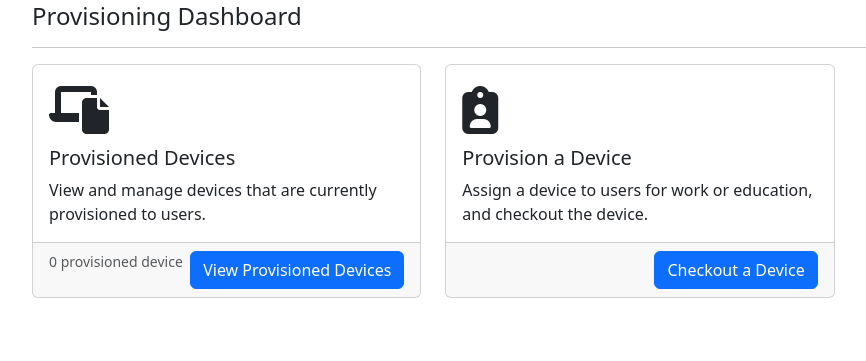
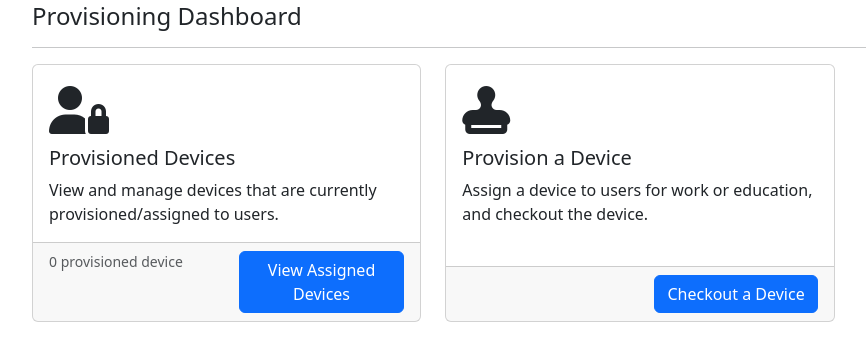
Before and after one commit to ravendinata/JACITA-Kanri, a Flask app: page /provisioning_dashboard in a window 1280 px wide. Shown: the part 80-441 px from the top of the page, without its empty margins (0-866 px from the left). Run offline with Flask 3, Linux system fonts and the light colour scheme; data that the repository does not hold is empty; parts of the project's set-up code (start-up, migrations or seed data) failed here and were passed over; some libraries are stand-ins or nearby versions.

Commit message:
UI tweaks
- Replaced icons
- Tweaked card descriptions
- Add grid layout to footer with counter

```diff
--- a/templates/provisioning_dashboard.html
+++ b/templates/provisioning_dashboard.html
@@ -16,20 +16,26 @@
     <div class="col-md-4">
         <div class="card h-100">
             <div class="card-body">
-                <h1 class="display-5"><i class="fa-solid fa-laptop-file"></i></h1>
+                <h1 class="display-5"><i class="fa-solid fa-user-lock"></i></h1>
                 <h5 class="card-title">Provisioned Devices</h5>
-                <p class="card-text">View and manage devices that are currently provisioned to users.</p>
+                <p class="card-text">View and manage devices that are currently provisioned/assigned to users.</p>
             </div>
             <div class="card-footer">
-                <small class="card-text text-muted float-start">{{ count_provisioned_device }} provisioned device{% if count_provisioned_device > 1 %}s{% endif %}</small>
-                <a href="/provisioned_devices" class="btn btn-primary float-end">View Provisioned Devices</a>
+                <div class="row">
+                    <div class="col">
+                        <small class="card-text text-muted float-start">{{ count_provisioned_device }} provisioned device{% if count_provisioned_device > 1 %}s{% endif %}</small>
+                    </div>
+                    <div class="col">
+                        <a href="/provisioned_devices" class="btn btn-primary float-end">View Assigned Devices</a>
+                    </div>
+                </div>
             </div>
         </div>
     </div>
     <div class="col-md-4">
         <div class="card h-100">
             <div class="card-body">
-                <h1 class="display-5"><i class="fa-solid fa-clipboard-user"></i></h1>
+                <h1 class="display-5"><i class="fa-solid fa-stamp"></i></h1>
                 <h5 class="card-title">Provision a Device</h5>
                 <p class="card-text">Assign a device to users for work or education, and checkout the device.</p>
             </div>
```
